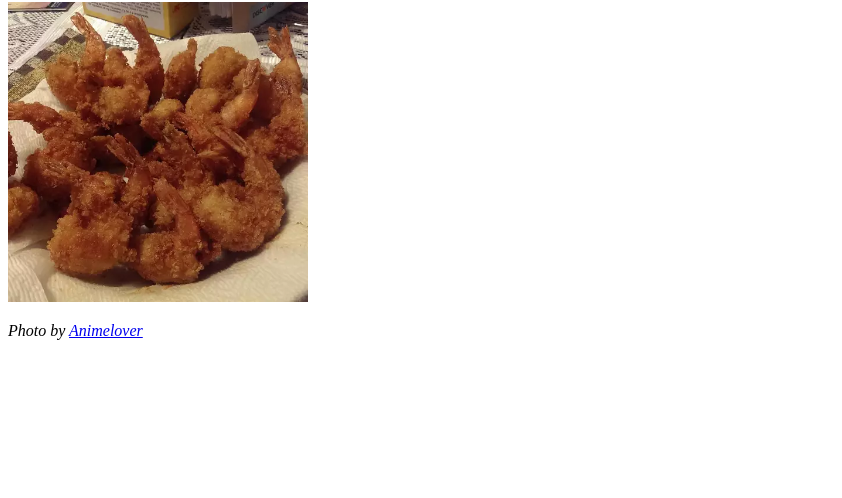
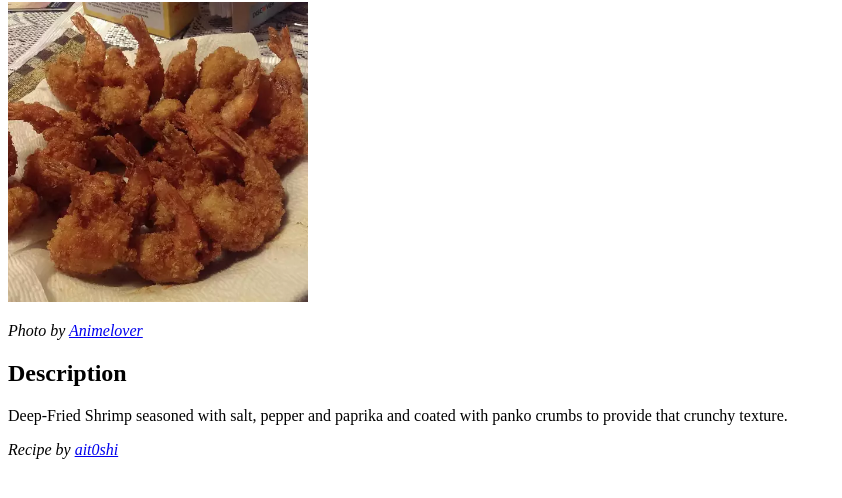
Before and after one commit to 101113608/odin-recipes, a plain HTML site: page recipes/fried-shrimp.html in a window 1280 px wide. Shown: the part 78-576 px from the top of the page, without its empty margins (0-842 px from the left). Drawn offline with Linux system fonts and the light colour scheme.

Commit message:
Add description to fried shrimp page

```diff
--- a/recipes/fried-shrimp.html
+++ b/recipes/fried-shrimp.html
@@ -11,6 +11,11 @@
     <img src="../images/fried-shrimp.webp" alt="Cooked deep-fried shrimp" width="300" height="300">
     <p><em>Photo by <a href="https://www.allrecipes.com/cook/13203712" target="_blank"
                 rel="noopener noreferrer">Animelover</a></em></p>
+    <h2>Description</h2>
+    <p>Deep-Fried Shrimp seasoned with salt, pepper and paprika and coated with panko crumbs to provide that crunchy
+        texture.</p>
+    <p><em>Recipe by <a href="https://www.allrecipes.com/recipe/127500/japanese-style-deep-fried-shrimp/"
+                target="_blank" rel="noopener noreferrer">ait0shi</a></em></p>
 </body>
 
 </html>
```
